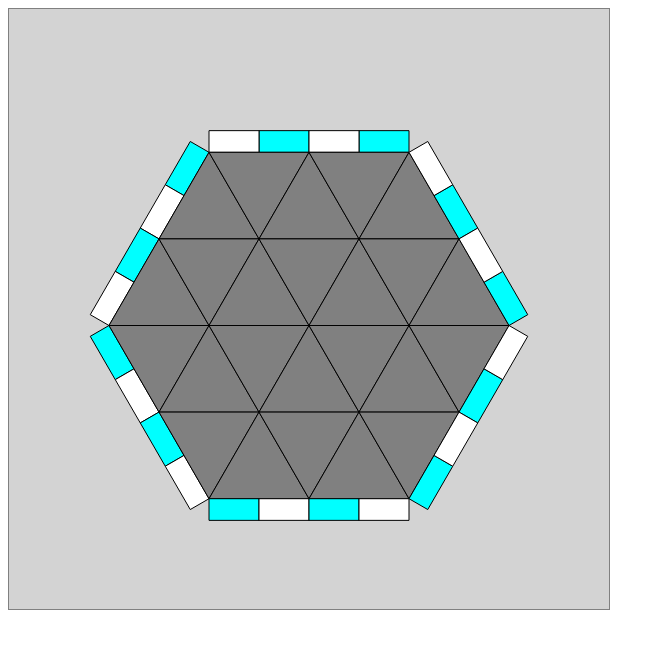
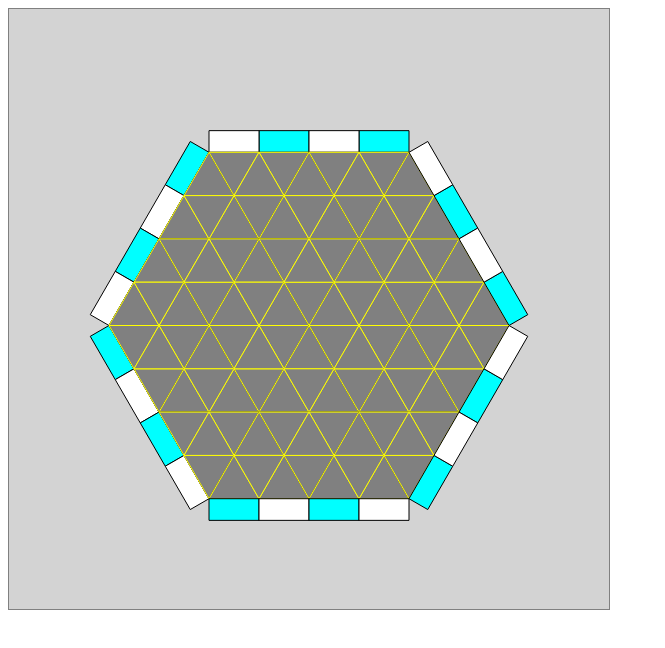
Before and after one commit to Akiyah/triangle_game, a plain HTML site: page game/index.html in a window 1280 px wide. Shown: the whole page, without its empty margins (0-665 px from the left). Drawn offline with Linux system fonts and the light colour scheme.

Commit message:
add eventlistener

```diff
--- a/game/script.js
+++ b/game/script.js
@@ -80,7 +80,6 @@ class Piece {
   }
 
   vertexes() {
-    console.log("Piece#vertexes");
     const t = (this.x + this.y) % 2 === 0 ? -1 : 1;
     const center = new Vector(this.x / 2, (this.y / 2) * Math.sqrt(3));
 
@@ -101,10 +100,7 @@ class Piece {
 
   createPathElements() {
     return this.paths().map((path) => {
-      const pathElement = document.createElementNS(
-        "http://www.w3.org/2000/svg",
-        "path"
-      );
+      const element = document.createElementNS("http://www.w3.org/2000/svg", "path");
       let d = "";
       const p0 = path.lines[0];
       const p0_ = p0.plus(this.offset).m(L);
@@ -113,23 +109,72 @@ class Piece {
         const p_ = p.plus(this.offset).m(L);
         d += "L " + p_.x + " " + p_.y;
       });
-      pathElement.setAttribute("d", d);
-      pathElement.setAttribute("stroke", path.stroke);
-      pathElement.setAttribute("fill", path.fill);
+      element.setAttribute("d", d);
+      element.setAttribute("stroke", path.stroke);
+      element.setAttribute("fill", path.fill);
+      if (path.mouseenter) {
+        element.addEventListener("mouseenter", (event) => { path.mouseenter(element, event); });
+      }
+      if (path.mouseleave) {
+        element.addEventListener("mouseleave", (event) => { path.mouseleave(element, event); });
+      }
+      if (path.mouseclick) {
+        element.addEventListener("mouseclick", (event) => { path.mouseclick(element, event); });
+      }
 
-      return pathElement;
+      return element;
     });
   }
 }
 
 class ClickablePiece extends Piece {
+  mouseenter(element, event) {
+    element.classList.add('over');
+  }
+
+  mouseleave(element, event) {
+    element.classList.remove('over');
+  }
+
   paths() {
     const [p0, p1, p2] = this.vertexes();
+    const p01 = p0.ratio(1 / 2, p1);
+    const p12 = p1.ratio(1 / 2, p2);
+    const p20 = p2.ratio(1 / 2, p0);
+
     return [
       {
         lines: [p0, p1, p2, p0],
         stroke: "black",
         fill: "gray"
+      }, {
+        lines: [p0, p01, p20, p0],
+        stroke: 'yellow',
+        fill: "gray",
+        mouseenter: this.mouseenter,
+        mouseleave: this.mouseleave,
+        mouseclick: (element, event) => { }
+      }, {
+        lines: [p1, p12, p01, p1],
+        stroke: 'yellow',
+        fill: "gray",
+        mouseenter: this.mouseenter,
+        mouseleave: this.mouseleave,
+        mouseclick: (element, event) => { }
+      }, {
+        lines: [p2, p20, p12, p2],
+        stroke: 'yellow',
+        fill: "gray",
+        mouseenter: this.mouseenter,
+        mouseleave: this.mouseleave,
+        mouseclick: (element, event) => { }
+      }, {
+        lines: [p01, p12, p20, p01],
+        stroke: 'yellow',
+        fill: "gray",
+        mouseenter: this.mouseenter,
+        mouseleave: this.mouseleave,
+        mouseclick: (element, event) => { }
       }
     ];
   }
@@ -152,11 +197,6 @@ class BorderPiece extends Piece {
 
   paths() {
     const [p0, p1, p2] = this.vertexes();
-    if (this.mark === 0) {
-    }
-
-    //const p1_ = p1.ratio(1 / 4, p0);
-    //const p2_ = p2.ratio(1 / 4, p0);
 
     const m = p1.ratio(1 / 2, p2);
     const h = p0.minus(m);
@@ -180,7 +220,7 @@ class BorderPiece extends Piece {
   }
 }
 
-class NullPiece extends Piece {}
+class NullPiece extends Piece { }
 
 class Stage {
   draw() {
@@ -202,8 +242,8 @@ class Stage {
     }).flat();
 
     pieces.forEach((piece) => {
-      piece.createPathElements().forEach((pathElement) => {
-        SVG.appendChild(pathElement);
+      piece.createPathElements().forEach((element) => {
+        SVG.appendChild(element);
       });
     });
   }
--- a/game/style.css
+++ b/game/style.css
@@ -2,3 +2,7 @@ svg {
   border: solid thin gray;
   background-color: lightgray;
 }
+
+.over {
+  fill: yellow;
+}
```
